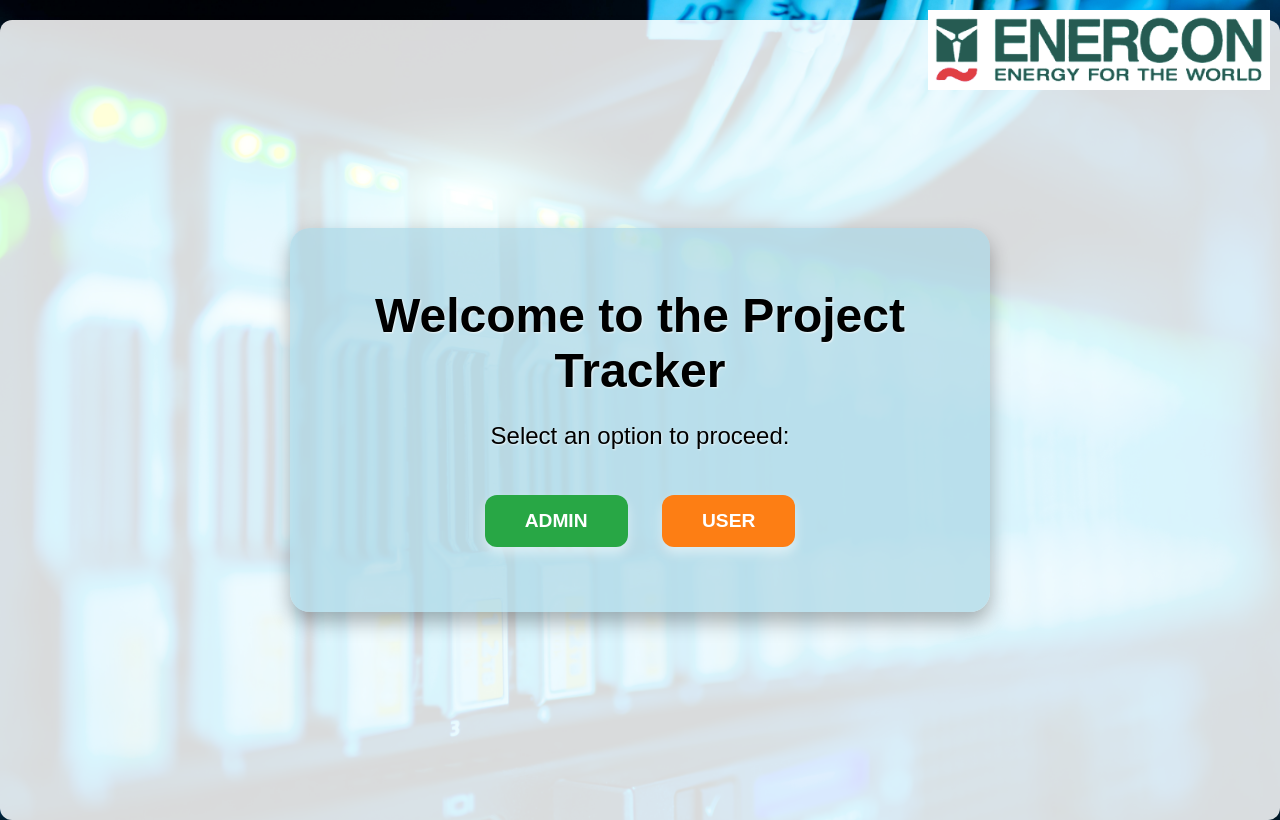
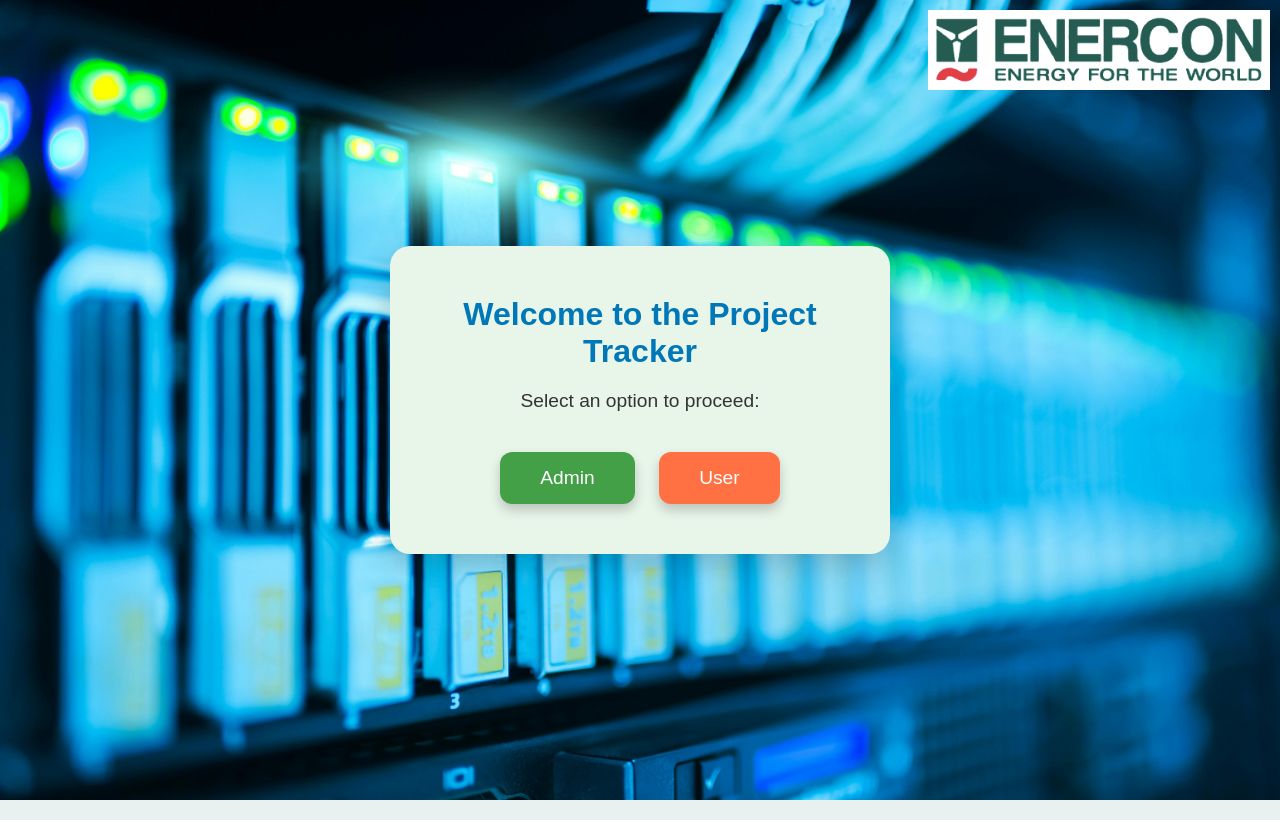
Before and after one commit to NaqueebJagirdar/dev_excel, a Flask app: page / in a window 1280 px wide. Run offline with Flask 3, Linux system fonts and the light colour scheme; parts of the project's set-up code (start-up, migrations or seed data) failed here and were passed over.

Commit message:
solved the issue for filtering assigning checker and added colours to the backgrounds of html

```diff
--- a/static/homepage_styles.css
+++ b/static/homepage_styles.css
@@ -1,89 +1,78 @@
-/* Full-page background image */
+/* General styling */
 body {
     margin: 0;
     padding: 0;
     font-family: Arial, sans-serif;
     background: url('/static/Background.jpg') no-repeat center center fixed;
     background-size: cover;
+    display: flex;
+    justify-content: center;
+    align-items: center;
+    min-height: 100vh;
 }
 
-/* Centered container for the content */
+/* Single container */
 .container {
-    display: flex;
-    flex-direction: column;
-    justify-content: center;
-    align-items: center;
-    height: 100vh;
-    color: black; /* Change to black for better readability */
+    background-color: #e8f5e9; /* Mild green shade */
+    padding: 40px;
+    border-radius: 20px;
+    width: 90%;
+    max-width: 600px;
     text-align: center;
-    text-shadow: 1px 1px 2px rgba(255, 255, 255, 0.7); /* Subtle white shadow for readability */
+    box-shadow: 0 10px 30px rgba(0, 0, 0, 0.2);
 }
 
-/* Add a semi-transparent light blue background behind the text and buttons */
-.content-box {
-    background-color: rgba(173, 216, 230, 0.7); /* Light blue with transparency */
-    padding: 50px;
-    border-radius: 20px;
-    width: 60%;
-    max-width: 600px;
-    box-shadow: 0 10px 20px rgba(0, 0, 0, 0.3); /* Subtle shadow */
+/* Heading styled to match Enercon branding */
+.enercon-heading {
+    font-size: 2.5rem;
+    font-weight: bold;
+    margin-bottom: 20px;
+    color: #006847; /* Enercon green */
+    text-shadow: 1px 1px 2px rgba(0, 0, 0, 0.2);
 }
 
-/* Heading styles */
-h1 {
-    font-size: 3rem;
-    margin-bottom: 20px;
-    color: black; /* Change text color to black */
+/* Text styling */
+p {
+    font-size: 1.2rem;
+    color: #333333; /* Dark gray for contrast */
+    margin-bottom: 30px;
 }
 
-p {
-    font-size: 1.5rem;
-    margin-bottom: 30px;
-    color: black; /* Change text color to black */
-}
-
-/* Button styles */
-.btn {
-    background-color: #ffffff; /* Pure white buttons */
-    color: #333;
+/* Button styling */
+button {
+    background-color: #007bff; /* Blue buttons */
+    color: white;
     border: none;
     padding: 15px 40px;
-    margin: 15px;
-    text-transform: uppercase;
+    margin: 10px;
     font-size: 1.2rem;
-    font-weight: bold;
     border-radius: 12px;
     cursor: pointer;
     transition: background-color 0.3s ease, transform 0.2s ease, box-shadow 0.2s ease;
-    box-shadow: 0 6px 12px rgba(255, 255, 255, 0.5);
+    box-shadow: 0 6px 12px rgba(0, 0, 0, 0.2);
 }
 
-.btn:hover {
-    background-color: #f0f0f0; /* Slightly darker white on hover */
-    transform: scale(1.05); /* Slight zoom effect */
-    box-shadow: 0 8px 16px rgba(255, 255, 255, 0.7);
+button:hover {
+    background-color: #0056b3; /* Darker blue on hover */
+    transform: scale(1.05);
 }
 
-/* Admin button with distinct green color */
+/* Admin button style */
 .btn-admin {
-    background-color: #28a745; /* Green */
+    background-color: #43a047; /* Vibrant green */
     color: #ffffff;
-    font-weight: bold;
 }
 
 .btn-admin:hover {
-    background-color: #218838; /* Darker green on hover */
-    box-shadow: 0 8px 16px rgba(0, 128, 0, 0.5); /* Subtle green shadow */
+    background-color: #2e7d32;
 }
 
-/* User button with distinct orange color */
+/* User button style */
 .btn-user {
-    background-color: #fd7e14; /* Orange */
+    background-color: #ff7043; /* Vibrant orange */
     color: #ffffff;
-    font-weight: bold;
 }
 
 .btn-user:hover {
-    background-color: #e5670d; /* Darker orange on hover */
-    box-shadow: 0 8px 16px rgba(255, 165, 0, 0.5); /* Subtle orange shadow */
+    background-color: #d84315;
 }
--- a/templates/homepage.html
+++ b/templates/homepage.html
@@ -9,7 +9,7 @@
 {% block content %}
 <div class="container">
     <div class="content-box">
-        <h1>Welcome to the Project Tracker</h1>
+         <h1 class="radiant-heading">Welcome to the Project Tracker</h1>
         <p>Select an option to proceed:</p>
         <button class="btn btn-admin" onclick="window.location.href='/admin'">Admin</button>
         <button class="btn btn-user" onclick="window.location.href='/user'">User</button>
```
